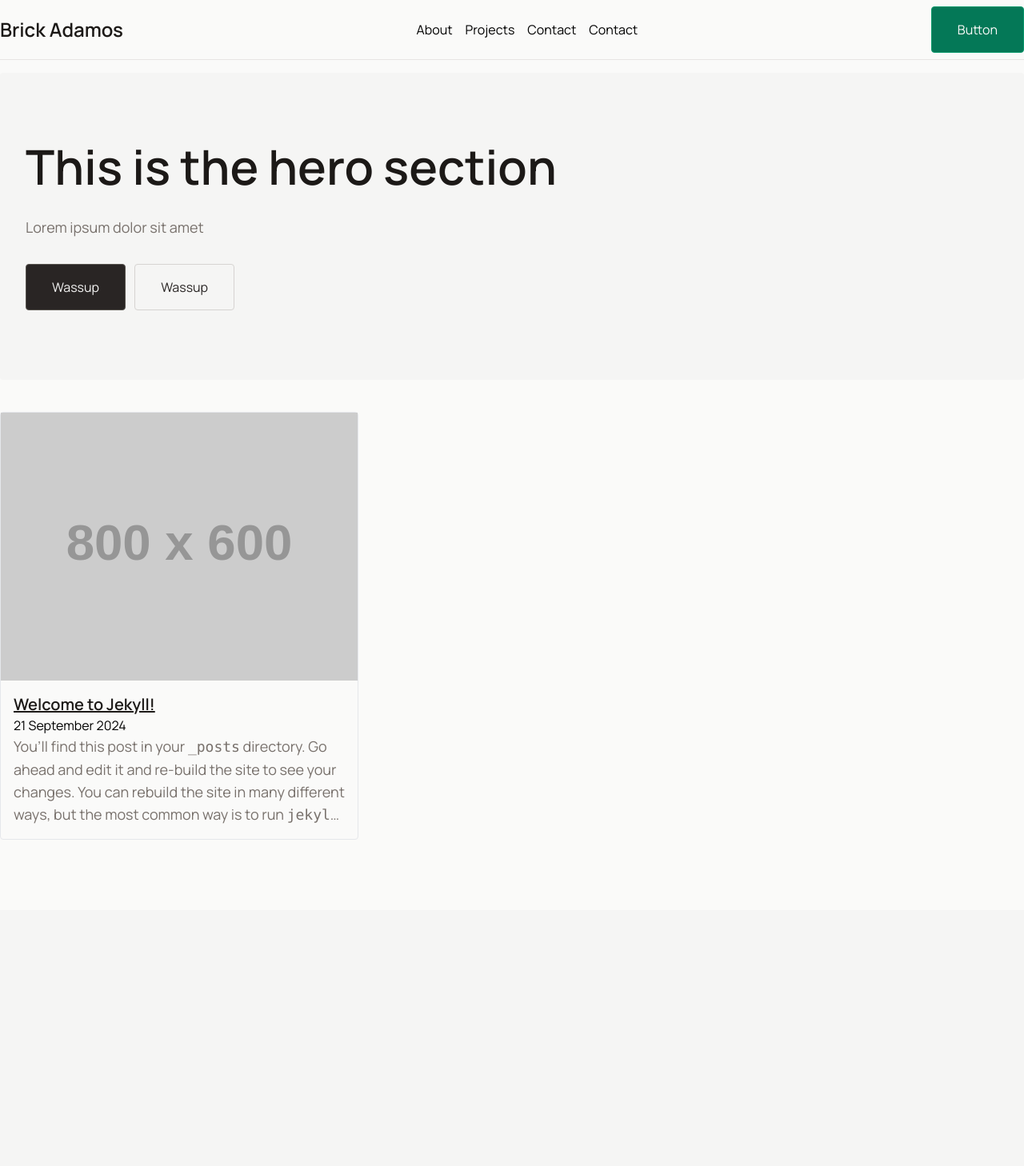
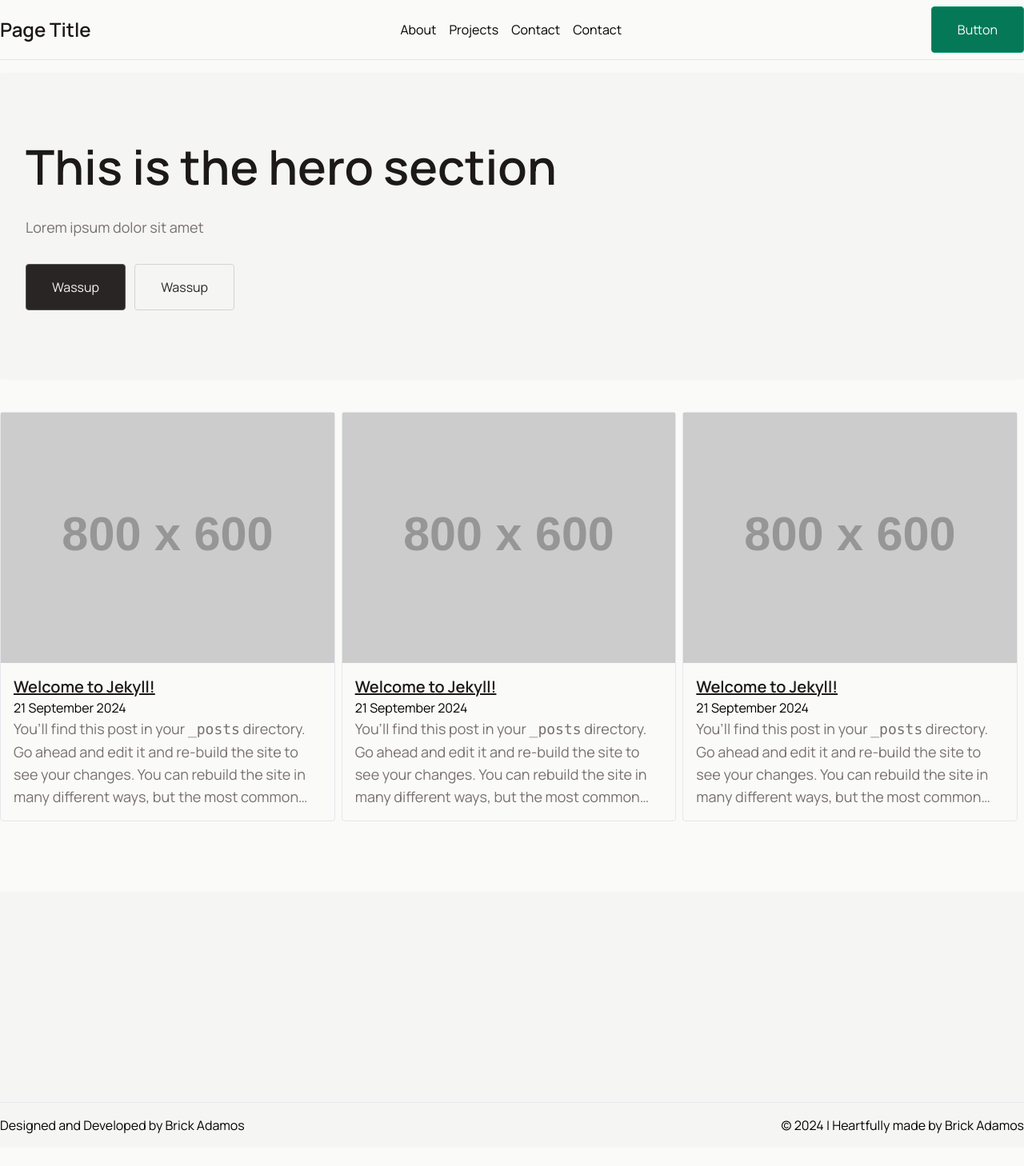
Before and after one commit to blondedbrick/jt-starter, a Jekyll site: the page built from index.markdown, in a window 1280 px wide. Shown: the whole page at 80% size. Built offline with Jekyll 4.4.1, drawn with Linux system fonts in a browser that asks for light colours; after the commit the page ends 1435 px from its top, so only the background shows below that.

Commit message:
footer credits, adding fname lastname on main yaml

```diff
--- a/_config.yml
+++ b/_config.yml
@@ -18,15 +18,17 @@
 # You can create any custom variable you would like, and they will be accessible
 # in the templates via {{ site.myvariable }}.
 
-title: Brick Adamos
-email: adamosbrick@gmail.com
+title: Page Title
+first-name: Brick
+last-name: Adamos
+email: Your Email
 description: >- # this means to ignore newlines until "baseurl:"
   Write an awesome description for your new site here. You can edit this
   line in _config.yml. It will appear in your document head meta (for
   Google search results) and in your feed.xml site description.
 baseurl: "" # the subpath of your site, e.g. /blog
 url: "" # the base hostname & protocol for your site, e.g. http://example.com
-github_username:  blondedbrick
+github_username: blondedbrick
 
 # Build settings
 plugins:
@@ -35,7 +37,6 @@
 sass:
   sass_dir: assets/css
   style: compressed
-
 # Exclude from processing.
 # The following items will not be processed, by default.
 # Any item listed under the `exclude:` key here will be automatically added to
--- a/_includes/footer.html
+++ b/_includes/footer.html
@@ -1,3 +1,11 @@
-<footer class="mt-8 h-80 w-full bg-stone-100">
+<footer
+  class="mt-8 h-80 w-full bg-stone-100 flex flex-col items-center justify-end"
+>
+  <div class="credits flex justify-between py-4 border-t content-width">
+    <span
+      >Designed and Developed by {{ site.first-name }} {{ site.last-name}}</span
+    >
 
+    <span>© 2024 | Heartfully made by Brick Adamos</span>
+  </div>
 </footer>
--- /dev/null
+++ b/_posts/2024-09-21-welcome-to-jekyll copy 2.markdown
@@ -0,0 +1,30 @@
+---
+layout: post
+title:  "Welcome to Jekyll!"
+date:   2024-09-21 17:46:19 -0500
+thumbnail: "https://placehold.co/800x600.jpeg"
+categories: jekyll update
+---
+You’ll find this post in your `_posts` directory. Go ahead and edit it and re-build the site to see your changes. You can rebuild the site in many different ways, but the most common way is to run `jekyll serve`, which launches a web server and auto-regenerates your site when a file is updated.
+
+Jekyll requires blog post files to be named according to the following format:
+
+`YEAR-MONTH-DAY-title.MARKUP`
+
+Where `YEAR` is a four-digit number, `MONTH` and `DAY` are both two-digit numbers, and `MARKUP` is the file extension representing the format used in the file. After that, include the necessary front matter. Take a look at the source for this post to get an idea about how it works.
+
+Jekyll also offers powerful support for code snippets:
+
+{% highlight ruby %}
+def print_hi(name)
+  puts "Hi, #{name}"
+end
+print_hi('Tom')
+#=> prints 'Hi, Tom' to STDOUT.
+{% endhighlight %}
+
+Check out the [Jekyll docs][jekyll-docs] for more info on how to get the most out of Jekyll. File all bugs/feature requests at [Jekyll’s GitHub repo][jekyll-gh]. If you have questions, you can ask them on [Jekyll Talk][jekyll-talk].
+
+[jekyll-docs]: https://jekyllrb.com/docs/home
+[jekyll-gh]:   https://github.com/jekyll/jekyll
+[jekyll-talk]: https://talk.jekyllrb.com/
--- /dev/null
+++ b/_posts/2024-09-21-welcome-to-jekyll copy.markdown
@@ -0,0 +1,30 @@
+---
+layout: post
+title:  "Welcome to Jekyll!"
+date:   2024-09-21 17:46:19 -0500
+thumbnail: "https://placehold.co/800x600.jpeg"
+categories: jekyll update
+---
+You’ll find this post in your `_posts` directory. Go ahead and edit it and re-build the site to see your changes. You can rebuild the site in many different ways, but the most common way is to run `jekyll serve`, which launches a web server and auto-regenerates your site when a file is updated.
+
+Jekyll requires blog post files to be named according to the following format:
+
+`YEAR-MONTH-DAY-title.MARKUP`
+
+Where `YEAR` is a four-digit number, `MONTH` and `DAY` are both two-digit numbers, and `MARKUP` is the file extension representing the format used in the file. After that, include the necessary front matter. Take a look at the source for this post to get an idea about how it works.
+
+Jekyll also offers powerful support for code snippets:
+
+{% highlight ruby %}
+def print_hi(name)
+  puts "Hi, #{name}"
+end
+print_hi('Tom')
+#=> prints 'Hi, Tom' to STDOUT.
+{% endhighlight %}
+
+Check out the [Jekyll docs][jekyll-docs] for more info on how to get the most out of Jekyll. File all bugs/feature requests at [Jekyll’s GitHub repo][jekyll-gh]. If you have questions, you can ask them on [Jekyll Talk][jekyll-talk].
+
+[jekyll-docs]: https://jekyllrb.com/docs/home
+[jekyll-gh]:   https://github.com/jekyll/jekyll
+[jekyll-talk]: https://talk.jekyllrb.com/
```
Also changed, not shown: assets/css/tailwind-output.css.
